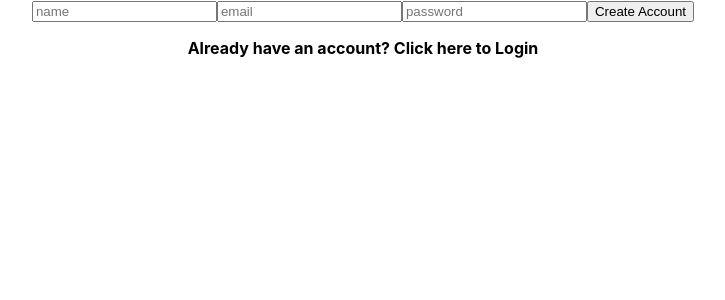
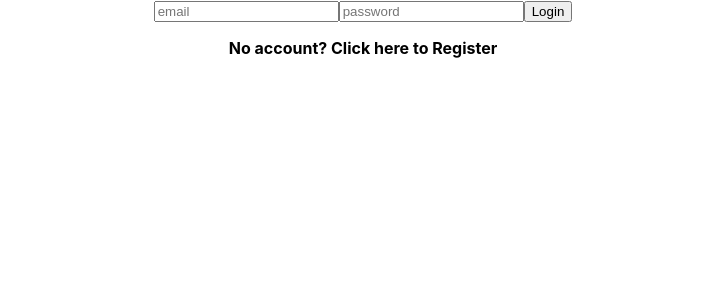
Before and after one commit to peytonas/kanban-react, a React (Create React App) app in the folder client/: page / in a window 1280 px wide. Shown: the top 300 px of the page, without its empty margins (277-1002 px from the left). Built offline with nearby package versions, Linux system fonts and the light colour scheme.

Commit message:
re-render based on bool

```diff
--- a/client/src/Login.js
+++ b/client/src/Login.js
@@ -19,6 +19,7 @@ class Login extends Component {
       name: ""
     }
   }
+
   flipLoginForm() {
     console.log(this.state.loginForm);
     if (this.state.loginForm) {
@@ -31,8 +32,9 @@ class Login extends Component {
       })
     }
   }
+
   checkUser() {
-    if (loginForm) {
+    if (this.state.loginForm) {
       return (
         <div>
           <form>
@@ -65,9 +67,10 @@ class Login extends Component {
       )
     }
   }
+
   render() {
     return (
-      this.checkUser()
+      <div>{this.checkUser()}</div>
     )
   }
 }
```
